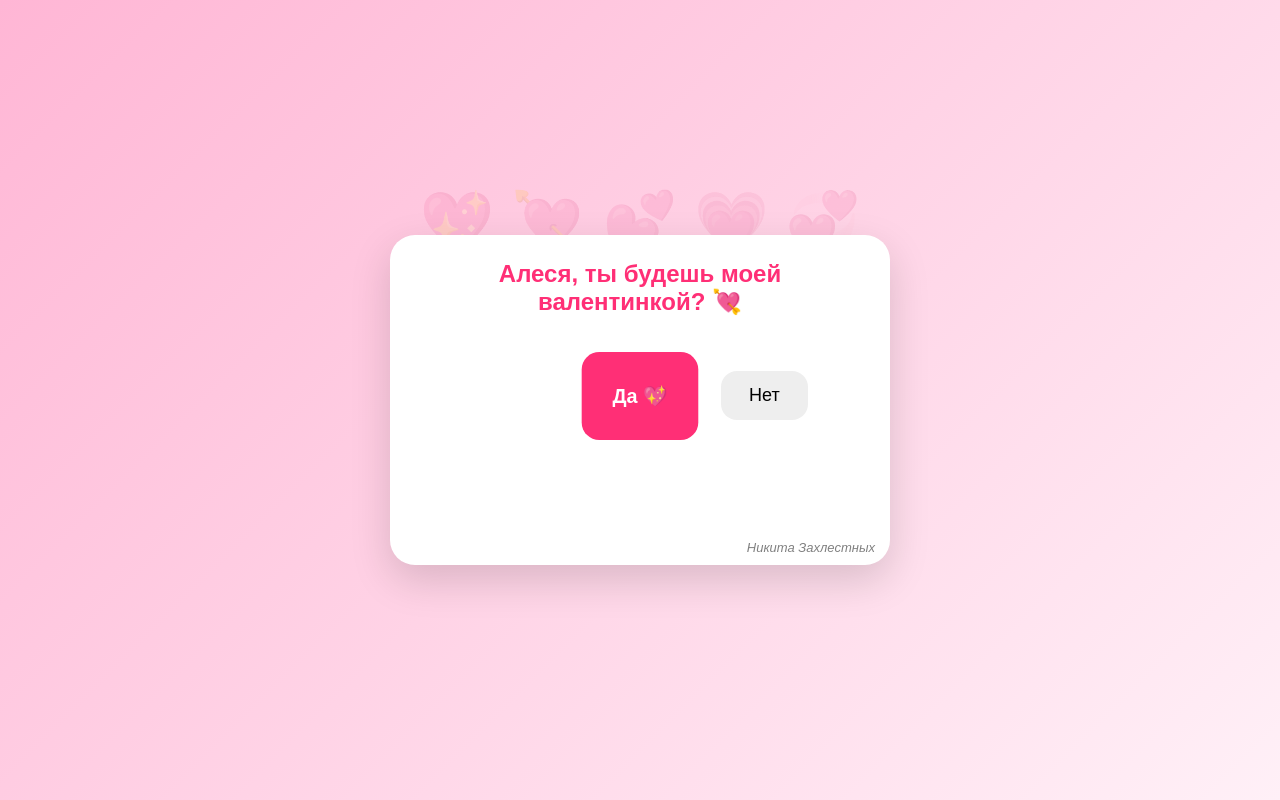
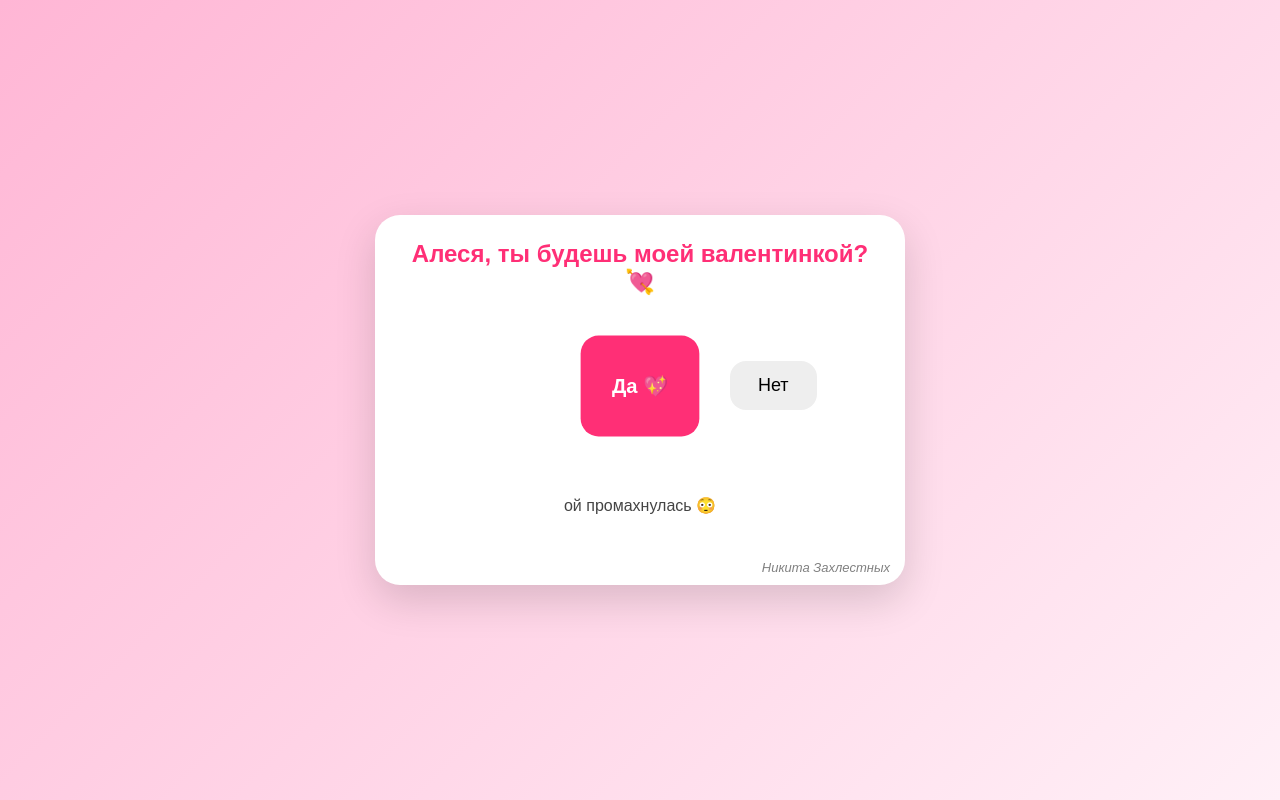
Before and after one commit to pablolxd4-sudo/valentine, a plain HTML site: page index.html in a window 1280 px wide. Drawn offline with Linux system fonts and the light colour scheme.

Commit message:
Update index.html

```diff
--- a/index.html
+++ b/index.html
@@ -17,26 +17,9 @@
       background: linear-gradient(135deg, #ffb6d5, #fff0f7);
     }
 
-    /* фон сердечки */
-    body::before{
-      content:"💖 💘 💕 💗 💞";
-      position:absolute;
-      font-size:60px;
-      opacity:0.15;
-      width:100%;
-      text-align:center;
-      top:20%;
-      animation: float 6s infinite alternate ease-in-out;
-    }
-
-    @keyframes float{
-      from{ transform: translateY(-20px); }
-      to{ transform: translateY(30px); }
-    }
-
     .card{
-      width:min(450px, calc(100% - 30px));
-      height:280px;
+      width:min(480px, calc(100% - 30px));
+      height:320px;
       background:white;
       border-radius:25px;
       padding:25px;
@@ -52,12 +35,12 @@
     }
 
     .buttons{
-      margin-top:40px;
+      margin-top:45px;
       display:flex;
       justify-content:center;
       gap:20px;
       position:relative;
-      height:80px;
+      height:90px;
     }
 
     button{
@@ -77,10 +60,6 @@
       z-index:2;
     }
 
-    #yes:hover{
-      transform:scale(1.05);
-    }
-
     #no{
       background:#eee;
       position:absolute;
@@ -96,7 +75,13 @@
       min-height:30px;
     }
 
-    /* подпись */
+    #funText{
+      margin-top:10px;
+      font-size:16px;
+      color:#444;
+      min-height:22px;
+    }
+
     .signature{
       position:absolute;
       bottom:10px;
@@ -106,7 +91,6 @@
       font-style:italic;
     }
 
-    /* конфетти */
     .confetti{
       position:absolute;
       top:-20px;
@@ -124,7 +108,7 @@
 </head>
 
 <body>
-  <div class="card" id="card">
+  <div class="card">
     <h1>Алеся, ты будешь моей валентинкой? 💘</h1>
 
     <div class="buttons" id="zone">
@@ -133,6 +117,8 @@
     </div>
 
     <div id="result"></div>
+    <div id="funText"></div>
+
     <div class="signature">Никита Захлестных</div>
   </div>
 
@@ -140,17 +126,31 @@
     const yesBtn = document.getElementById("yes");
     const noBtn = document.getElementById("no");
     const zone = document.getElementById("zone");
+
     const result = document.getElementById("result");
+    const funText = document.getElementById("funText");
 
     let yesScale = 1;
+    let counter = 0;
+
+    const excuses = [
+      "ой промахнулась 😳",
+      "не туда жмёшь 😂",
+      "Алеся, ну пожалуйста 💖",
+      "нет кнопки нет 😈",
+      "ты серьёзно хочешь нажать 'Нет'?",
+      "я убегаю!!! 🏃‍♂️",
+      "ДА выбирай 😭",
+      "ну хватит уже 😂",
+      "последний шанс..."
+    ];
 
     function moveNo(){
       const rect = zone.getBoundingClientRect();
 
-      // зона движения только справа, чтобы не мешать "Да"
+      // двигаем только справа (не мешаем Да)
       const minX = rect.width / 2;
       const maxX = rect.width - noBtn.offsetWidth;
-
       const maxY = rect.height - noBtn.offsetHeight;
 
       const x = Math.random() * (maxX - minX) + minX;
@@ -159,9 +159,13 @@
       noBtn.style.left = x + "px";
       noBtn.style.top = y + "px";
 
-      // увеличиваем "Да"
-      yesScale += 0.1;
+      // увеличиваем Да
+      yesScale += 0.12;
       yesBtn.style.transform = `scale(${yesScale})`;
+
+      // меняем текст
+      funText.textContent = excuses[counter % excuses.length];
+      counter++;
     }
 
     // ПК
@@ -173,17 +177,15 @@
       moveNo();
     });
 
-    // 🎉 конфетти
+    // конфетти
     function confetti(){
-      const colors = ["red","yellow","blue","hotpink","orange","lime"];
-
-      for(let i=0;i<70;i++){
+      for(let i=0;i<80;i++){
         const c = document.createElement("div");
         c.className="confetti";
         c.textContent = Math.random()<0.5 ? "💖" : "🎉";
 
         c.style.left = Math.random()*100 + "vw";
-        c.style.fontSize = (15+Math.random()*20)+"px";
+        c.style.fontSize = (15+Math.random()*25)+"px";
         c.style.animationDuration = (2+Math.random()*2)+"s";
 
         document.body.appendChild(c);
@@ -192,10 +194,12 @@
     }
 
     yesBtn.addEventListener("click", ()=>{
-      result.textContent="Я знал!!! 💍💖";
+      result.textContent="Я ЗНАЛ!!! 💍💖";
+      funText.textContent="Теперь ты официально моя валентинка 😎";
       confetti();
+
       noBtn.style.display="none";
-      yesBtn.textContent="Урааа!!!";
+      yesBtn.textContent="💘 УРААА!";
     });
 
     window.onload = moveNo;
```
